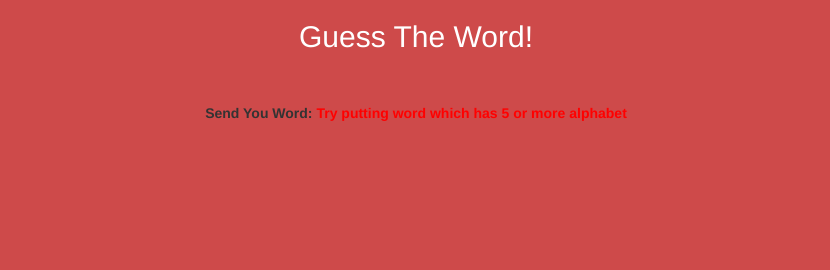
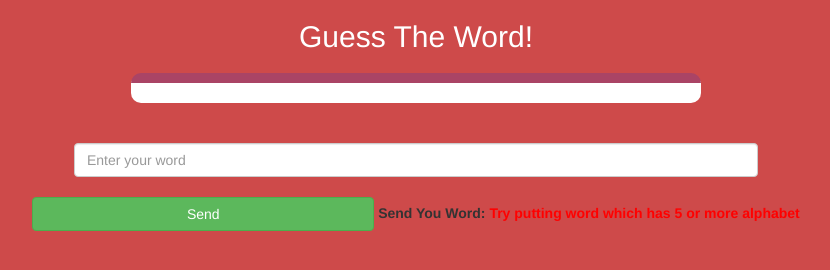
Before and after one commit to 96ArhXZkoM3e/math-quiz, a plain HTML site: page game_page.html in a window 1280 px wide. Shown: the whole page, without its empty margins (224-1054 px from the left). Drawn offline with nearby package versions, Linux system fonts and the light colour scheme.

Commit message:
Add files via upload

```diff
--- a/game_page.html
+++ b/game_page.html
@@ -15,11 +15,16 @@
 <div class="container">
 	<center>
 		<h2 style="color: white;">Guess The Word!</h2>
-
+		<h3 id="player_question"></h3>
+		<h3 id="player_answer"></h3>
+		<div id="output" class="col-lg-6"></div>
 
 		<br>
 		<br>
 
+		<input type="text" id="word" class="form-control" placeholder="Enter your word">
+		<br>
+<button onclick="send()" class="btn btn-success" style="width:30% ;">Send</button>
 		<label>Send You Word: <b style="color: red">Try putting word which has 5 or more alphabet</b></label>
 
 		<br>
```
